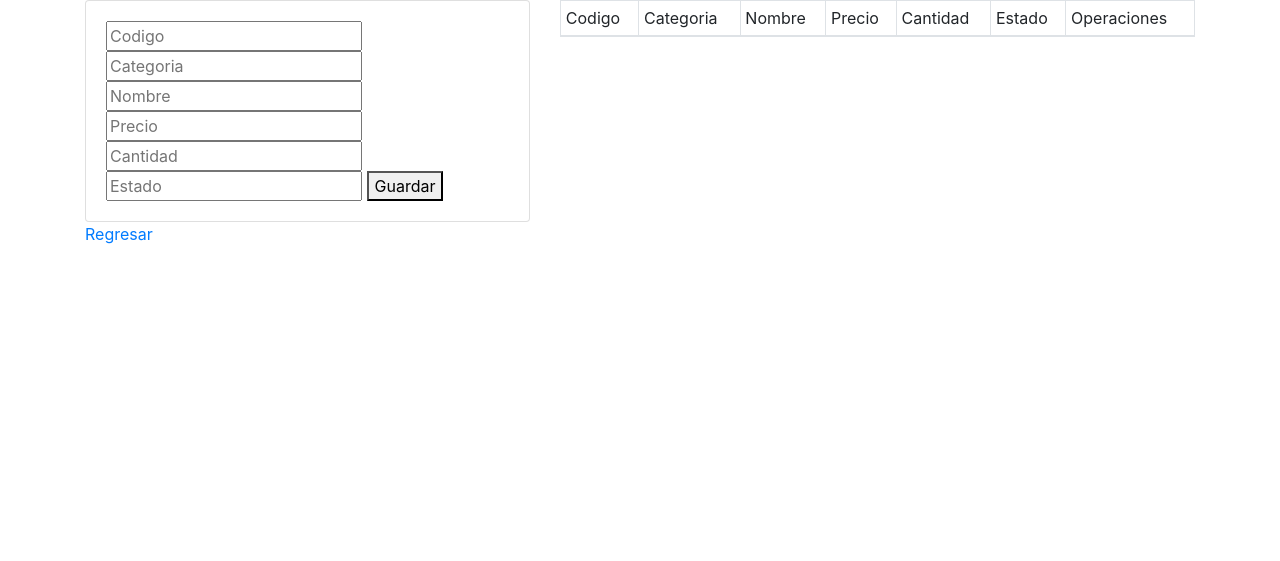
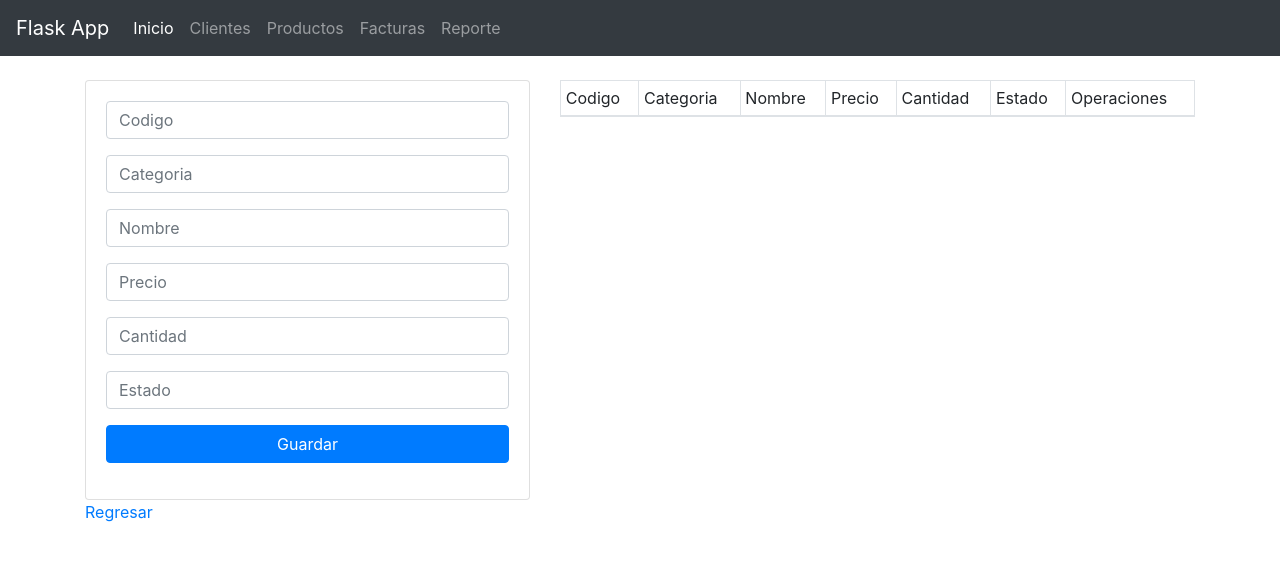
Before and after one commit to Rojas-Andres/Desarrollo-de-problamas-usando-python-flask-y-mongo, a Flask app: page /productos in a window 1280 px wide. Shown: the top 561 px of the page. Run offline with Flask 2, Linux system fonts and the light colour scheme; data that the repository does not hold is empty; some libraries are stand-ins or nearby versions.

Commit message:
Se añade el boton inactivar en producto y se agregan algunos style

```diff
--- a/App.py
+++ b/App.py
@@ -136,9 +136,16 @@ def actualizar_producto(producto):
     mysql.connection.commit()
     flash("El producto fue actualizado satisfactoriamente")
     return redirect(url_for('productos'))
-
+#Inactivar producto /inactivar
 #Le envio el producto
-@app.route('/delete_producto/<int:producto>')
+@app.route('/inactivar/<int:producto>')
+def inactivar(producto):
+    cur = mysql.connection.cursor()
+    cur.execute("update PRODUCTOS set estado = %s WHERE codigo_producto =%s ",('INACTIVAR',producto))
+    mysql.connection.commit()
+    flash("Producto ha sido inhabilitado satisfactoriamente")
+    return redirect(url_for('productos'))
+@app.route('/delete_producto/<int:factura>')
 def delete_producto(producto):
     cur = mysql.connection.cursor()
     cur.execute("DELETE FROM PRODUCTOS WHERE codigo_producto = {0} ".format(producto))
--- a/templates/contactos.html
+++ b/templates/contactos.html
@@ -44,10 +44,11 @@
                     <input type="text" name="Foto" placeholder="Foto" class = "form-control">
                 </div>
 
+
                 <div class="form-group">
+                    <button type ="submit" class = "btn btn-primary btn-block"> Guardar </button>
+                </div>
 
-                </div>
-                <button type ="submit"> Guardar </button>
             </form>
         </div>
     </div>
--- a/templates/layaut.html
+++ b/templates/layaut.html
@@ -7,8 +7,23 @@
     <link rel="stylesheet" href="https://stackpath.bootstrapcdn.com/bootstrap/4.5.2/css/bootstrap.min.css" integrity="sha384-JcKb8q3iqJ61gNV9KGb8thSsNjpSL0n8PARn9HuZOnIxN0hoP+VmmDGMN5t9UJ0Z" crossorigin="anonymous">
 </head>
 <body>
-    <!-- En contenido que va aqui puede ser el de editar_contacto o index -->
-    <div class="container">
+    <nav class="navbar navbar-expand-lg navbar-dark bg-dark">
+        <a class="navbar-brand" href="#">Flask App</a>
+        <button class="navbar-toggler" type="button" data-toggle="collapse" data-target="#navbarNavAltMarkup" aria-controls="navbarNavAltMarkup" aria-expanded="false" aria-label="Toggle navigation">
+          <span class="navbar-toggler-icon"></span>
+        </button>
+        <div class="collapse navbar-collapse" id="navbarNavAltMarkup">
+          <div class="navbar-nav">
+            <a class="nav-link active" href="/">Inicio <span class="sr-only">(current)</span></a>
+            <a class="nav-link" href="/contactos">Clientes</a>
+            <a class="nav-link" href="/productos">Productos</a>
+            <a class="nav-link" href="/facturas">Facturas</a>
+            <a class="nav-link" href="/reporte">Reporte</a>
+          </div>
+        </div>
+    </nav>
+    <!-- En contenido que va aqui puede ser el de editar_contacto o index , pt-4 = padding-top = 4 -->
+    <div class="container pt-4">
         {% block body %}
         {% endblock %}
     </div>
--- a/templates/productos.html
+++ b/templates/productos.html
@@ -23,13 +23,33 @@
 
         <div class="card card-body">
             <form action="/add_productos" method="POST">
-                <input type="text" name="Codigo" placeholder="Codigo">
-                <input type="text" name="Categoria" placeholder="Categoria">
-                <input type="text" name="Nombre" placeholder="Nombre">
-                <input type="text" name="Precio" placeholder="Precio">
-                <input type="text" name="Cantidad" placeholder="Cantidad">
-                <input type="text" name="Estado" placeholder="Estado">
-                <button type ="submit"> Guardar </button>
+                <div class="form-group">
+                    <input type="text" name="Codigo" placeholder="Codigo" class = "form-control">
+                </div>
+
+                <div class="form-group">
+                    <input type="text" name="Categoria" placeholder="Categoria" class = "form-control">
+                </div>
+                <div class="form-group">
+                    <input type="text" name="Nombre" placeholder="Nombre" class = "form-control">
+                </div>
+
+                <div class="form-group">
+                    <input type="text" name="Precio" placeholder="Precio" class = "form-control">
+                </div>
+
+                <div class="form-group">
+                    <input type="text" name="Cantidad" placeholder="Cantidad" class = "form-control">
+                </div>
+
+                <div class="form-group">
+                    <input type="text" name="Estado" placeholder="Estado" class = "form-control">
+                </div>
+
+                <div class="form-group">
+                    <button type ="submit" class = "btn btn-primary btn-block"> Guardar </button>
+                </div>
+
             </form>
         </div>
     </div>
@@ -61,8 +81,10 @@
                             <td>{{ producto.5 }}</td>
                             <td>
                                 {# Le pasamos el producto #}
-                                <a href="/edit_producto/{{producto.0}}" class="btn btn-secondary">Editar</a>
+                                <a href="/edit_producto/{{producto.0}}" class="btn btn-primary">Editar</a>
+                                <a href="/inactivar/{{producto.0}}" class="btn btn-secondary">Inactivar</a>
                                 <a href="/delete_producto/{{producto.0}}" class="btn btn-danger">Borrar</a>
+
                             </td>
                         {% endif %}
 
```
Also changed, not shown: templates/editar_contacto.html (+29 -8 lines), templates/facturas.html (+28 -7 lines), templates/index.html (+15 -2 lines).
